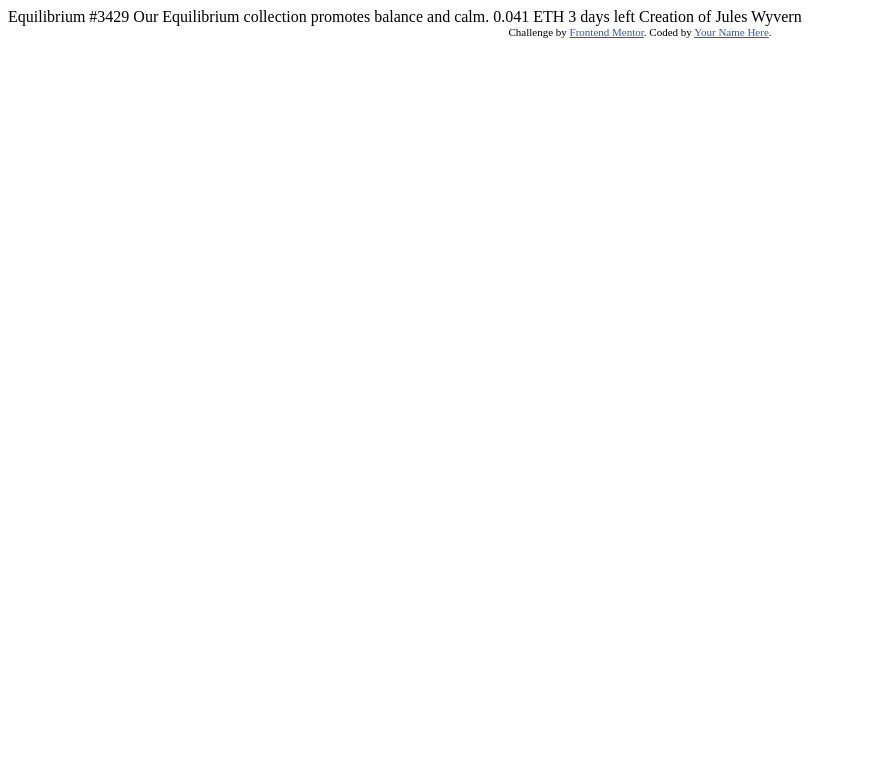
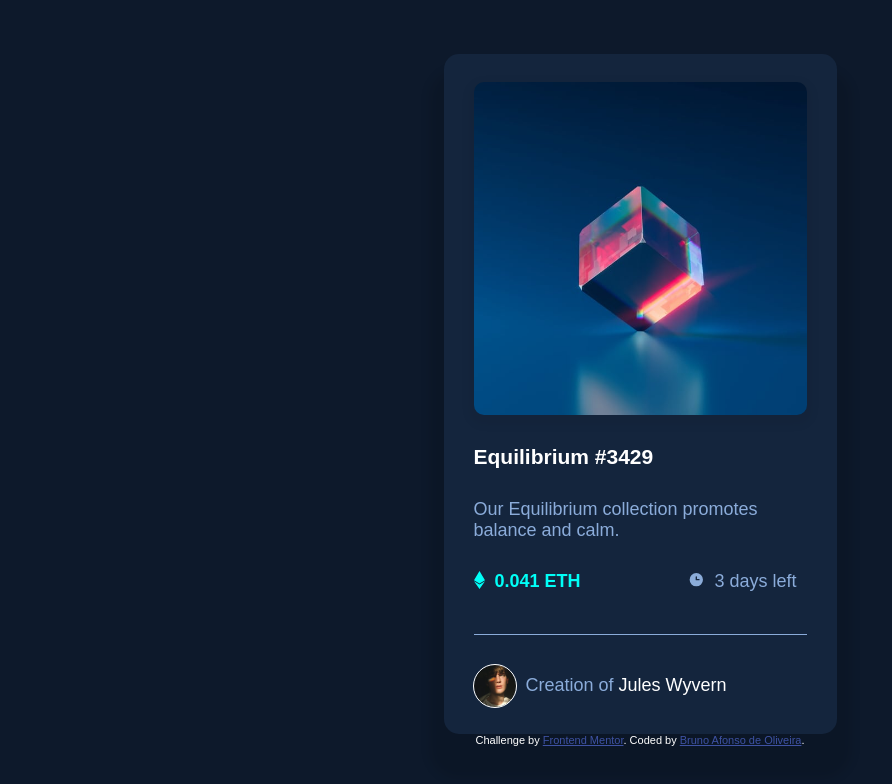
Before and after one commit to BrunoAfonsoOliveira/nft-preview-card-component-main, a plain HTML site: page index.html in a window 1280 px wide. Shown: the whole page, without its empty margins (0-892 px from the left). Drawn offline with Linux system fonts and the light colour scheme.

Commit message:
Atualizei

```diff
--- a/index.html
+++ b/index.html
@@ -2,32 +2,45 @@
 <html lang="en">
 <head>
   <meta charset="UTF-8">
-  <meta name="viewport" content="width=device-width, initial-scale=1.0"> <!-- displays site properly based on user's device -->
-
+  <meta name="viewport" content="width=device-width, initial-scale=1.0">
   <link rel="icon" type="image/png" sizes="32x32" href="./images/favicon-32x32.png">
-
   <title>Frontend Mentor | NFT preview card component</title>
-
-  <!-- Feel free to remove these styles or customise in your own stylesheet 👍 -->
-  <style>
-    .attribution { font-size: 11px; text-align: center; }
-    .attribution a { color: hsl(228, 45%, 44%); }
-  </style>
+  <link rel="stylesheet" href="style.css">
 </head>
 <body>
+  <main class="bg-card">
+    <section class="card-content">
+      <section class="nft-img-container">
+        <div class="img-color-hover">
 
-  Equilibrium #3429
-
-  Our Equilibrium collection promotes balance and calm.
-
-  0.041 ETH
-  3 days left
-
-  Creation of Jules Wyvern
-
+        </div>
+        <img class="nft-img" src="images/image-equilibrium.jpg" alt="">
+      </section>
+      <section class="content">
+        <p class="title">Equilibrium #3429</p>
+        <p class="description">Our Equilibrium collection promotes balance and calm.</p>
+        <div class="features-container">
+          <div class="price-container">
+            <svg class="nft-icon" width="11" height="18" xmlns="http://www.w3.org/2000/svg"><path d="M11 10.216 5.5 18 0 10.216l5.5 3.263 5.5-3.262ZM5.5 0l5.496 9.169L5.5 12.43 0 9.17 5.5 0Z" fill="#00FFF8"/></svg>
+            <p class="price-text">0.041 ETH</p>
+          </div>
+          <div class="timer-container">
+            <svg class="timer-icon" width="17" height="17" xmlns="http://www.w3.org/2000/svg"><path d="M8.305 2.007a6.667 6.667 0 1 0 0 13.334 6.667 6.667 0 0 0 0-13.334Zm2.667 7.334H8.305a.667.667 0 0 1-.667-.667V6.007a.667.667 0 0 1 1.334 0v2h2a.667.667 0 0 1 0 1.334Z" fill="#8BACD9"/></svg>
+            <p class="timer-text">3 days left</p>
+          </div>
+        </div>
+        <hr class="line">
+        <div class="profile-container">
+          <div class="profile-img-container">
+            <img class="photo" src="images/image-avatar.png" alt="">
+          </div>
+          <p class="profile-text">Creation of <span class="emphasis">Jules Wyvern</span></p>
+        </div>
+      </section>
+    </section>
+  </main>
   <div class="attribution">
-    Challenge by <a href="https://www.frontendmentor.io?ref=challenge" target="_blank">Frontend Mentor</a>.
-    Coded by <a href="#">Your Name Here</a>.
+    <p>Challenge by <a href="https://www.frontendmentor.io?ref=challenge" target="_blank">Frontend Mentor</a>. Coded by <a href="#"><a href="https://github.com/BrunoAfonsoOliveira" target="_blank">Bruno Afonso de Oliveira</a></a>.</p>
   </div>
 </body>
 </html>
--- /dev/null
+++ b/style.css
@@ -0,0 +1,169 @@
+:root {
+    --background: hsl(217, 54%, 11%);
+    --card-background: hsl(216, 50%, 16%);
+    --soft-blue: hsl(215, 51%, 70%);
+    --cyan: hsl(178, 100%, 50%);
+    --cyan-hover: rgba(0, 255, 247, 0.500);
+}
+
+@import url('https://fonts.googleapis.com/css2?family=Outfit:wght@300;400;600&display=swap');
+
+* {
+    margin: 0;
+    padding: 0;
+    box-sizing: border-box;
+}
+
+body {
+    height: 100vh;
+    display: flex;
+    flex-direction: column;
+    align-items: center;
+    justify-content: center;
+    background-color: var(--background);
+    color: white;
+    font-family: 'Outfit', sans-serif;
+    font-size: 18px;
+}
+
+.bg-card {
+    display: flex;
+    flex-direction: column;
+    justify-content: center;
+    max-width: 393px;
+    height: 680px;
+    background-color: var(--card-background);
+    border-radius: 15px;
+    box-shadow: 0 30px 10px 40px rgba(0, 0, 0, 0.05);
+    box-shadow: 0 30px 10px 15px rgba(0, 0, 0, 0.10);
+}
+
+.card-content {
+    display: flex;
+    flex-direction: column;
+    padding: 30px;
+}
+
+.nft-img-container {
+    display: flex;
+    flex-direction: column;
+    width: 333px;
+    height: 333px;
+    position: relative;
+}
+
+.nft-img {
+    width: 100%;
+    border-radius: 10px;
+    box-shadow: 0 5px 10px 5px rgba(0, 0, 0, 0.05);
+}
+
+.img-color-hover {
+    position: absolute;
+    width: 100%;
+    height: 100%;
+    border-radius: 10px;
+}
+
+.img-color-hover:hover {
+    background-color: var(--cyan-hover);
+    cursor: pointer;
+    background-image: url(images/icon-view.svg);
+    background-repeat: no-repeat;
+    background-position: center;
+}
+
+.title {
+    margin: 30px 0;
+    font-size: 21px;
+    font-weight: bold;
+}
+
+.title:hover {
+    color: var(--cyan);
+    cursor: pointer;
+}
+
+.description {
+    color: var(--soft-blue);
+    margin-bottom: 30px;
+}
+
+.features-container {
+    display: flex;
+    justify-content: space-between;
+    width: 333px;
+    height: 33px;
+}
+
+.price-container {
+    display: flex;
+    width: 119px;
+    height: 23px;
+}
+
+.price-text {
+    margin-left: 10px;
+    color: var(--cyan);
+    font-weight: bold;
+}
+
+.timer-container {
+    display: flex;
+    width: 119px;
+    height: 23px
+}
+
+.timer-text {
+    margin-left: 10px;
+    color: var(--soft-blue);
+}
+
+.line {
+    height: 1px;
+    background-color: var(--soft-blue);
+    border: none;
+    margin: 30px 0;
+}
+
+.profile-container {
+    display: flex;
+    align-items: center;
+    height: 42px;
+    width: 282px;
+}
+
+.profile-img-container {
+    display: flex;
+    width: 42px;
+    height: 42px;
+    border-radius: 50%;
+    outline: 1px solid white;
+}
+
+.photo {
+    width: 100%;
+}
+
+.profile-text {
+    margin-left: 10px;
+    color: var(--soft-blue);
+}
+
+.emphasis {
+    text-decoration: none;
+    color: white;
+    font-weight: normal;
+}
+
+.emphasis:hover {
+    color: var(--cyan);
+    cursor: pointer;
+}
+
+.attribution {
+    font-size: 11px; text-align: center;
+}
+.attribution a {
+    color: hsl(228, 45%, 44%);
+}
```
